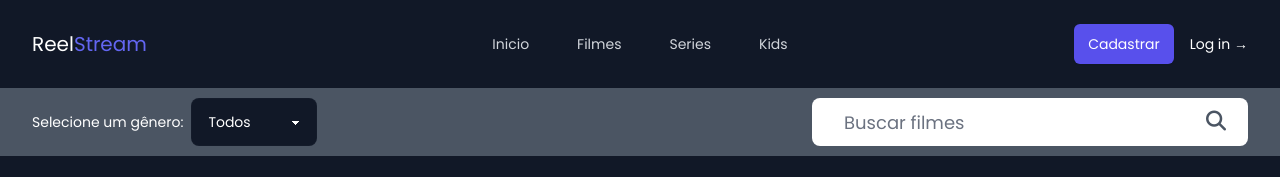
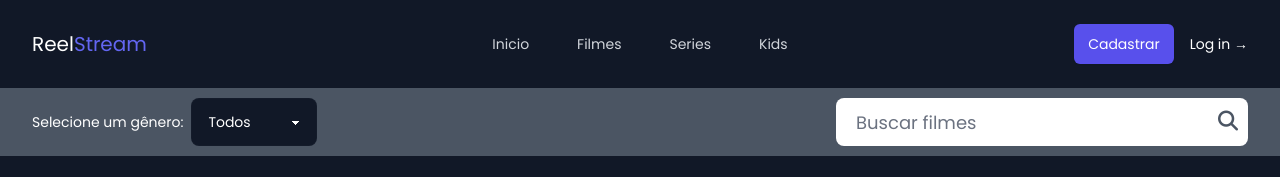
Before and after one commit to DiogoSouza08/ReelStream, a website: page filmes/filmes.html in a window 1280 px wide. Shown: the top 177 px of the page. Drawn offline with nearby package versions, Linux system fonts and the light colour scheme; files that its build step writes are made by us from their sources; a web font is replaced by a local one.

Commit message:
Update filmes.html

```diff
--- a/filmes/filmes.html
+++ b/filmes/filmes.html
@@ -97,7 +97,7 @@
                 </select>
             </div>
             <div class="search-box w-auto bg-white my-1 rounded-lg">
-                <div class="container flex items-center px-5 ">
+                <div class="container flex items-center px-2 ">
                     <input type="text" id="searchInput" placeholder="Buscar filmes" class="flex-grow h-12 border-none text-lg text-gray-900 focus:ring-0">
                     <button class="bg-transparent ">
                         <i id="searchIcon" class="fa-solid fa-magnifying-glass w-6 text-gray-600 text-xl cursor-pointer"></i>
```
